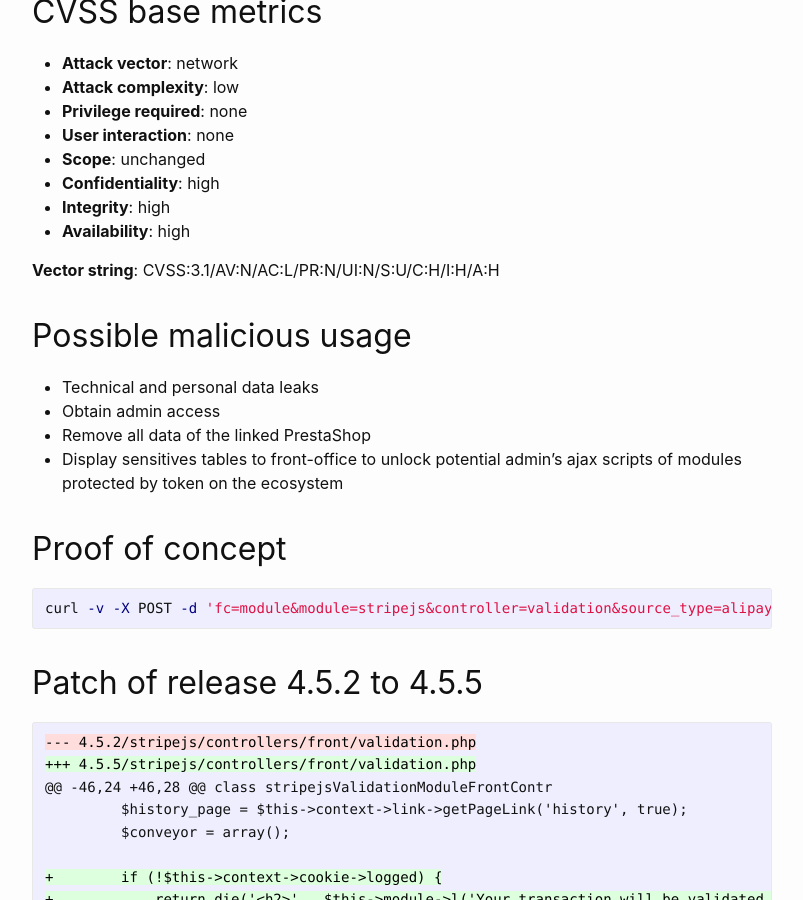
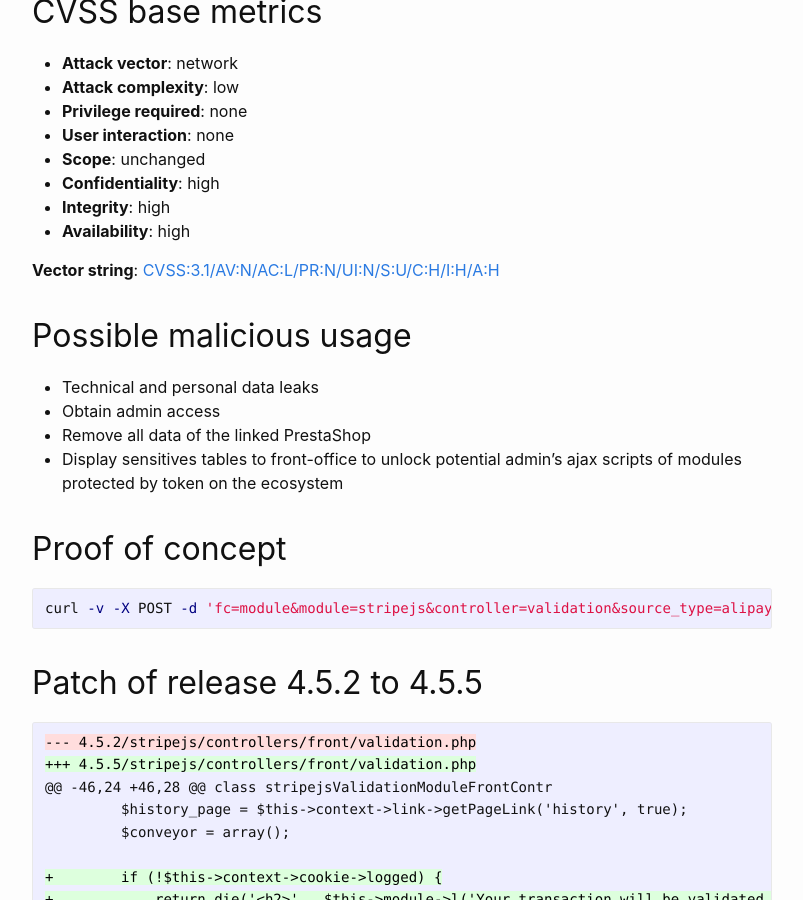
Before and after one commit to friends-of-presta/security-advisories, a Jekyll site: the page built from _posts/2023-03-01-stripejs.md, in a window 1280 px wide and 900 px high, scrolled down 969 px. Shown: the whole window, without its empty margins (238-1041 px from the left). Built offline with Jekyll 4.4.1, drawn with Linux system fonts in a browser that asks for light colours; part of the change alters nothing that is shown.

```diff
--- a/_posts/2023-03-01-stripejs.md
+++ b/_posts/2023-03-01-stripejs.md
@@ -43,7 +43,7 @@ Please note, this addons had already been exploited by malicious network to hija
 * **Integrity**: high
 * **Availability**: high
 
-**Vector string**: CVSS:3.1/AV:N/AC:L/PR:N/UI:N/S:U/C:H/I:H/A:H
+**Vector string**: [CVSS:3.1/AV:N/AC:L/PR:N/UI:N/S:U/C:H/I:H/A:H](https://nvd.nist.gov/vuln-metrics/cvss/v3-calculator?vector=AV:N/AC:L/PR:N/UI:N/S:U/C:H/I:H/A:H)
 
 ## Possible malicious usage
 
```
